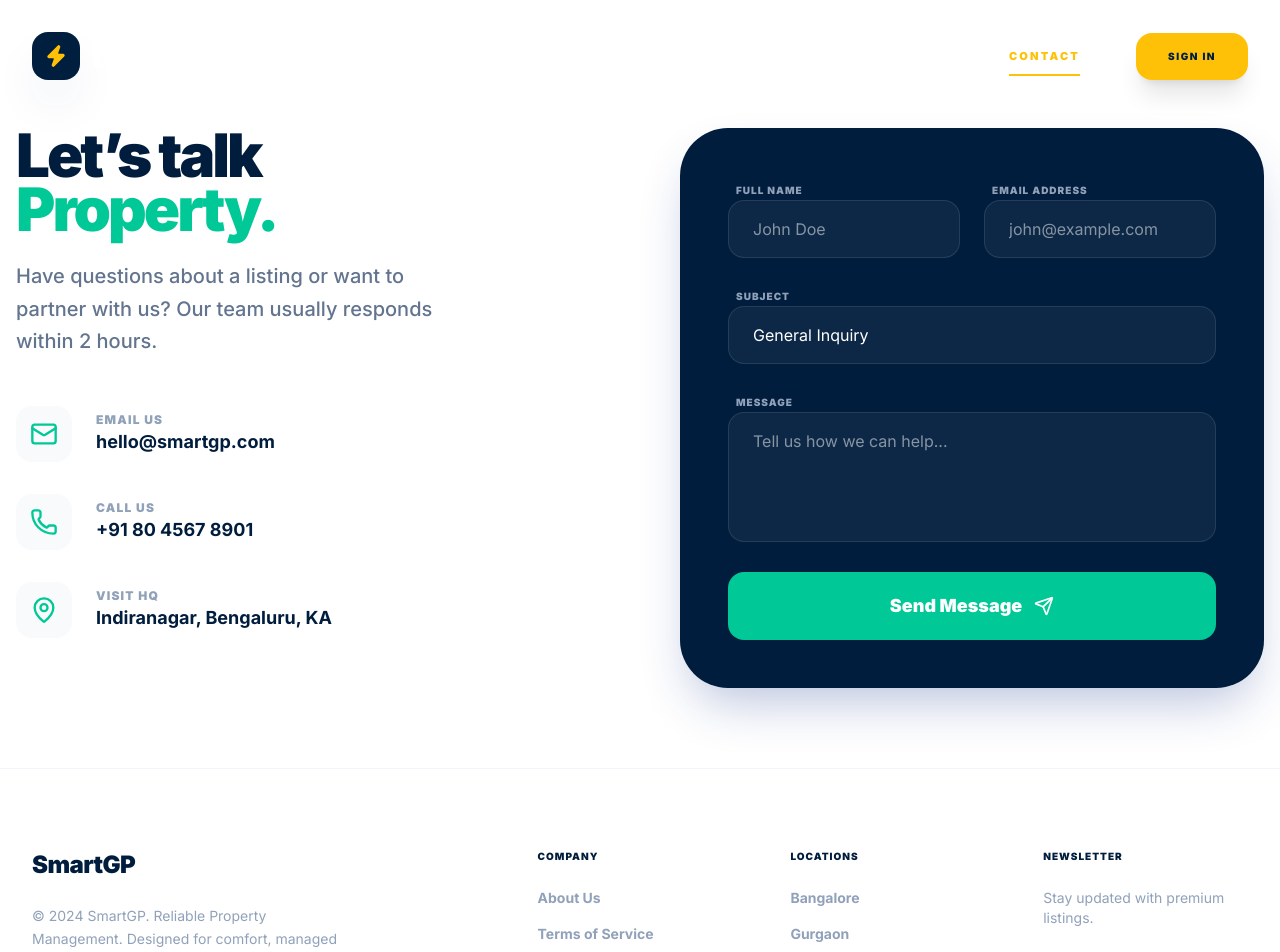
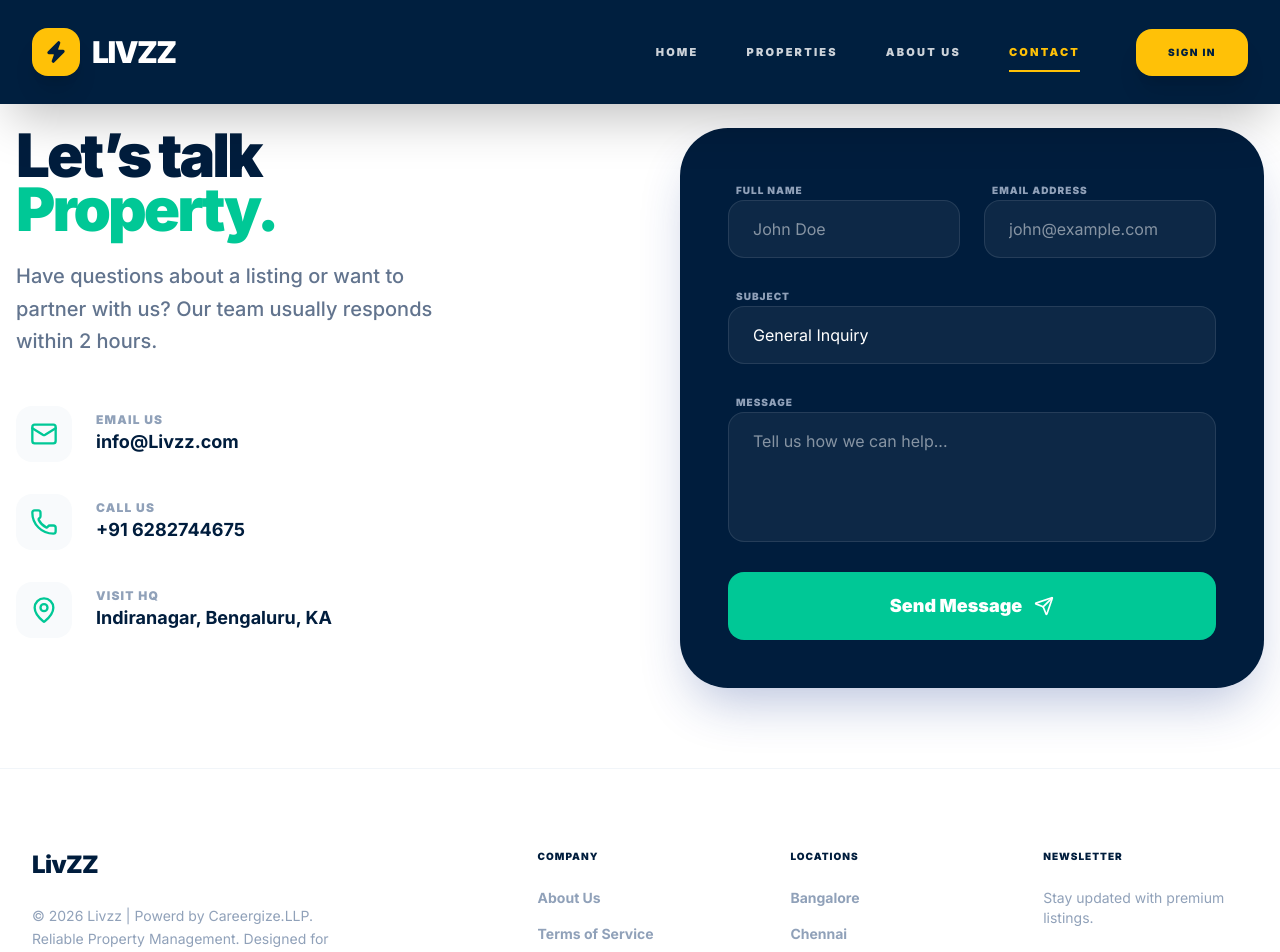
Before and after one commit to varuncareergize/smart-pg-portal-, a React (Vite) app: page /contact in a window 1280 px wide. Shown: the top 952 px of the page. Built offline with nearby package versions, Linux system fonts and the light colour scheme.

Commit message:
Livzz_updated

```diff
--- a/src/components/Footer.jsx
+++ b/src/components/Footer.jsx
@@ -10,9 +10,10 @@ export default function Footer() {
 
           {/* Brand Info */}
           <div className="col-span-2 lg:col-span-2 space-y-6">
-            <h4 className="text-2xl font-black text-[#001D3D]">SmartGP</h4>
+            <h4 className="text-2xl font-black text-[#001D3D]">LivZZ</h4>
             <p className="text-slate-400 text-sm leading-relaxed max-w-xs">
-              © 2024 SmartGP. Reliable Property Management. Designed for comfort, managed with precision.
+              © 2026 Livzz | Powerd by Careergize.LLP. Reliable Property Management. Designed for comfort, managed with precision.
+
             </p>
             <div className="flex gap-4 text-slate-300">
               <Globe size={20} className="hover:text-[#00C896] cursor-pointer" />
@@ -38,9 +39,7 @@ export default function Footer() {
             <h5 className="text-[10px] font-black text-[#001D3D] uppercase tracking-widest">Locations</h5>
             <ul className="space-y-4 text-sm font-bold text-slate-400">
               <li className="hover:text-[#001D3D] cursor-pointer">Bangalore</li>
-              <li className="hover:text-[#001D3D] cursor-pointer">Gurgaon</li>
-              <li className="hover:text-[#001D3D] cursor-pointer">Pune</li>
-              <li className="hover:text-[#001D3D] cursor-pointer">Hyderabad</li>
+              <li className="hover:text-[#001D3D] cursor-pointer">Chennai</li>
             </ul>
           </div>
 
--- a/src/components/Navbar.jsx
+++ b/src/components/Navbar.jsx
@@ -9,7 +9,6 @@ export default function Navbar() {
   const navigate = useNavigate();
   const location = useLocation();
 
-  // Handle scroll effect for that premium "sticky" feel
   useEffect(() => {
     const handleScroll = () => {
       setScrolled(window.scrollY > 20);
@@ -31,20 +30,23 @@ export default function Navbar() {
     <nav
       className={`fixed top-0 w-full z-[100] transition-all duration-500 ${
         scrolled
-          ? 'bg-white/90 backdrop-blur-xl border-b border-slate-100 py-3 shadow-sm'
-          : 'bg-transparent py-6'
+          ? 'bg-white/95 backdrop-blur-xl border-b border-slate-100 py-3 shadow-md'
+          // FIXED: Changed from bg-transparent to solid Deep Navy for visibility
+          : 'bg-[#001F3F] py-5 shadow-2xl'
       }`}
     >
       <div className="max-w-7xl mx-auto px-6 sm:px-8">
         <div className="flex justify-between items-center h-16">
 
-          {/* 1. Brand Logo - Updated to UULYV */}
+          {/* 1. Brand Logo */}
           <Link
             to="/"
             className="flex items-center gap-3 group"
             onClick={() => setIsOpen(false)}
           >
-            <div className="w-12 h-12 bg-[#001F3F] rounded-2xl flex items-center justify-center text-[#FFC107] shadow-2xl shadow-blue-900/20 group-hover:scale-110 group-hover:rotate-3 transition-all duration-500">
+            <div className={`w-12 h-12 rounded-2xl flex items-center justify-center transition-all duration-500 shadow-xl ${
+              scrolled ? 'bg-[#001F3F] text-[#FFC107]' : 'bg-[#FFC107] text-[#001F3F]'
+            } group-hover:scale-110 group-hover:rotate-3`}>
               <Zap size={26} fill="currentColor" strokeWidth={0} />
             </div>
             <span className={`text-3xl font-black tracking-tighter transition-colors duration-300 ${
@@ -68,7 +70,6 @@ export default function Navbar() {
                   }`}
                 >
                   {link.name}
-                  {/* Premium indicator for active state */}
                   <span className={`absolute -bottom-1 left-4 right-4 h-0.5 bg-[#FFC107] transition-transform duration-500 ${
                     isActive(link.path) ? 'scale-x-100' : 'scale-x-0 group-hover:scale-x-100'
                   }`} />
@@ -80,7 +81,7 @@ export default function Navbar() {
               onClick={() => navigate('/login')}
               className={`px-8 py-4 rounded-2xl font-black text-[10px] uppercase tracking-[0.15em] transition-all active:scale-95 shadow-xl ${
                 scrolled
-                ? 'bg-[#001F3F] text-white hover:bg-[#FFC107] hover:text-[#001F3F] shadow-blue-900/10'
+                ? 'bg-[#001F3F] text-white hover:bg-[#FFC107] hover:text-[#001F3F]'
                 : 'bg-[#FFC107] text-[#001F3F] hover:bg-white'
               }`}
             >
@@ -93,7 +94,7 @@ export default function Navbar() {
             <button
               onClick={() => setIsOpen(!isOpen)}
               className={`p-4 rounded-2xl transition-all active:scale-90 ${
-                scrolled ? 'bg-slate-50 text-[#001F3F]' : 'bg-white/10 text-white backdrop-blur-md'
+                scrolled ? 'bg-slate-100 text-[#001F3F]' : 'bg-white/10 text-white'
               }`}
             >
               {isOpen ? <X size={24} /> : <Menu size={24} />}
@@ -130,7 +131,7 @@ export default function Navbar() {
               <div className="pt-8">
                 <button
                   onClick={() => { navigate('/login'); setIsOpen(false); }}
-                  className="w-full bg-[#001F3F] text-white py-6 rounded-[28px] font-black text-xs uppercase tracking-[0.2em] shadow-2xl shadow-blue-900/30 active:scale-95 transition-transform"
+                  className="w-full bg-[#001F3F] text-white py-6 rounded-[28px] font-black text-xs uppercase tracking-[0.2em] shadow-2xl shadow-blue-900/30 transition-transform active:scale-95"
                 >
                   Member Login
                 </button>
--- a/src/pages/About.jsx
+++ b/src/pages/About.jsx
@@ -77,7 +77,7 @@ export default function AboutUs() {
           <div className="max-w-7xl mx-auto px-6 lg:px-8">
             <div className="text-center mb-16">
               <span className="text-[10px] font-black uppercase tracking-[0.4em] text-slate-400">Core Principles</span>
-              <h2 className="text-4xl font-black text-[#001D3D] mt-2">Why SmartGP exists</h2>
+              <h2 className="text-4xl font-black text-[#001D3D] mt-2">Why Livzz ??</h2>
             </div>
 
             <div className="grid md:grid-cols-3 gap-8">
--- a/src/pages/Contact.jsx
+++ b/src/pages/Contact.jsx
@@ -39,7 +39,7 @@ export default function Contact() {
                 </div>
                 <div>
                   <p className="text-xs font-black text-slate-400 uppercase tracking-widest">Email Us</p>
-                  <p className="text-lg font-bold text-[#001D3D]">hello@smartgp.com</p>
+                  <p className="text-lg font-bold text-[#001D3D]">info@Livzz.com</p>
                 </div>
               </div>
 
@@ -49,7 +49,7 @@ export default function Contact() {
                 </div>
                 <div>
                   <p className="text-xs font-black text-slate-400 uppercase tracking-widest">Call Us</p>
-                  <p className="text-lg font-bold text-[#001D3D]">+91 80 4567 8901</p>
+                  <p className="text-lg font-bold text-[#001D3D]">+91 6282744675</p>
                 </div>
               </div>
 
```
Also changed, not shown: src/components/NavbarInside.jsx (indentation only).
